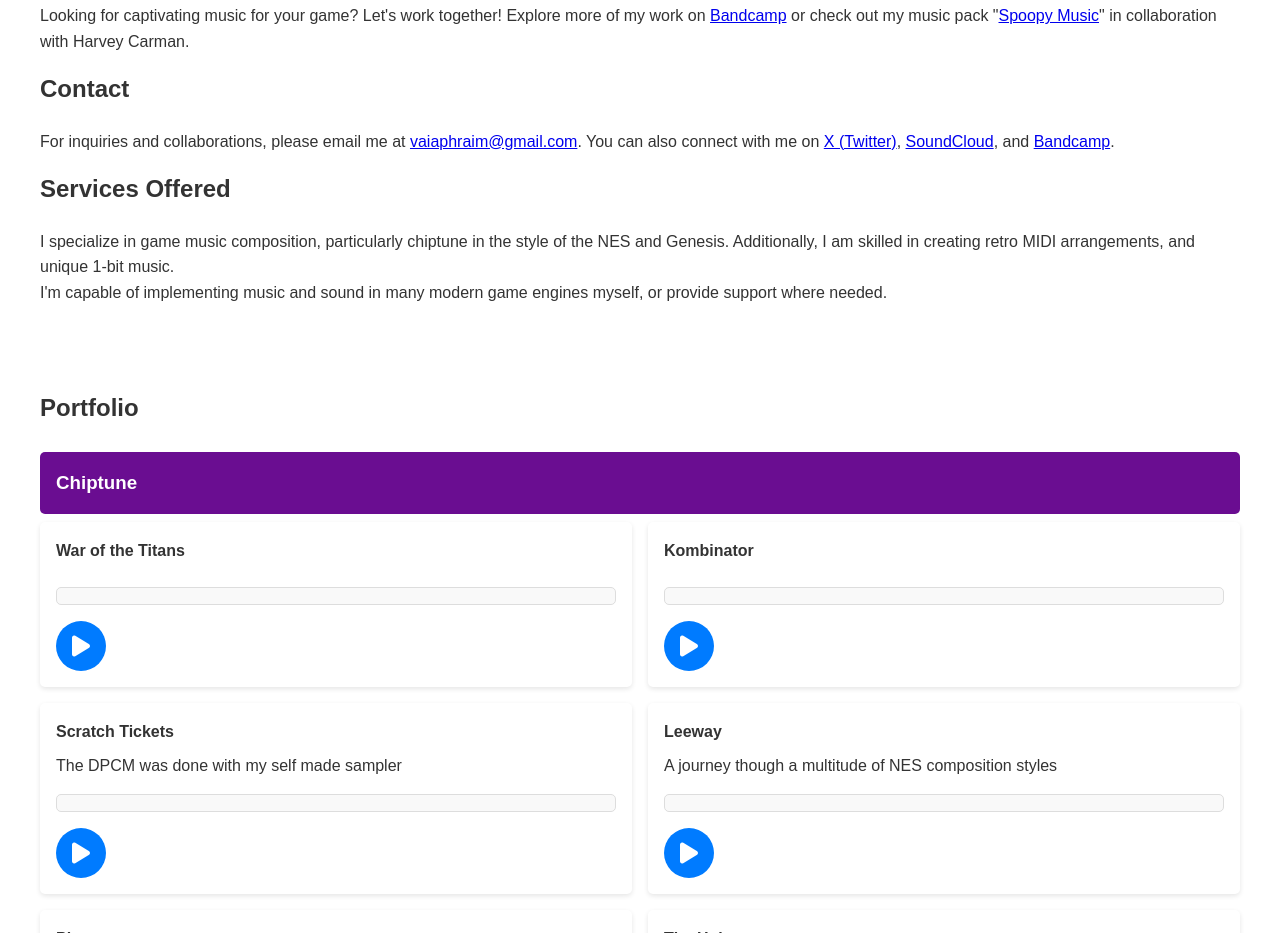
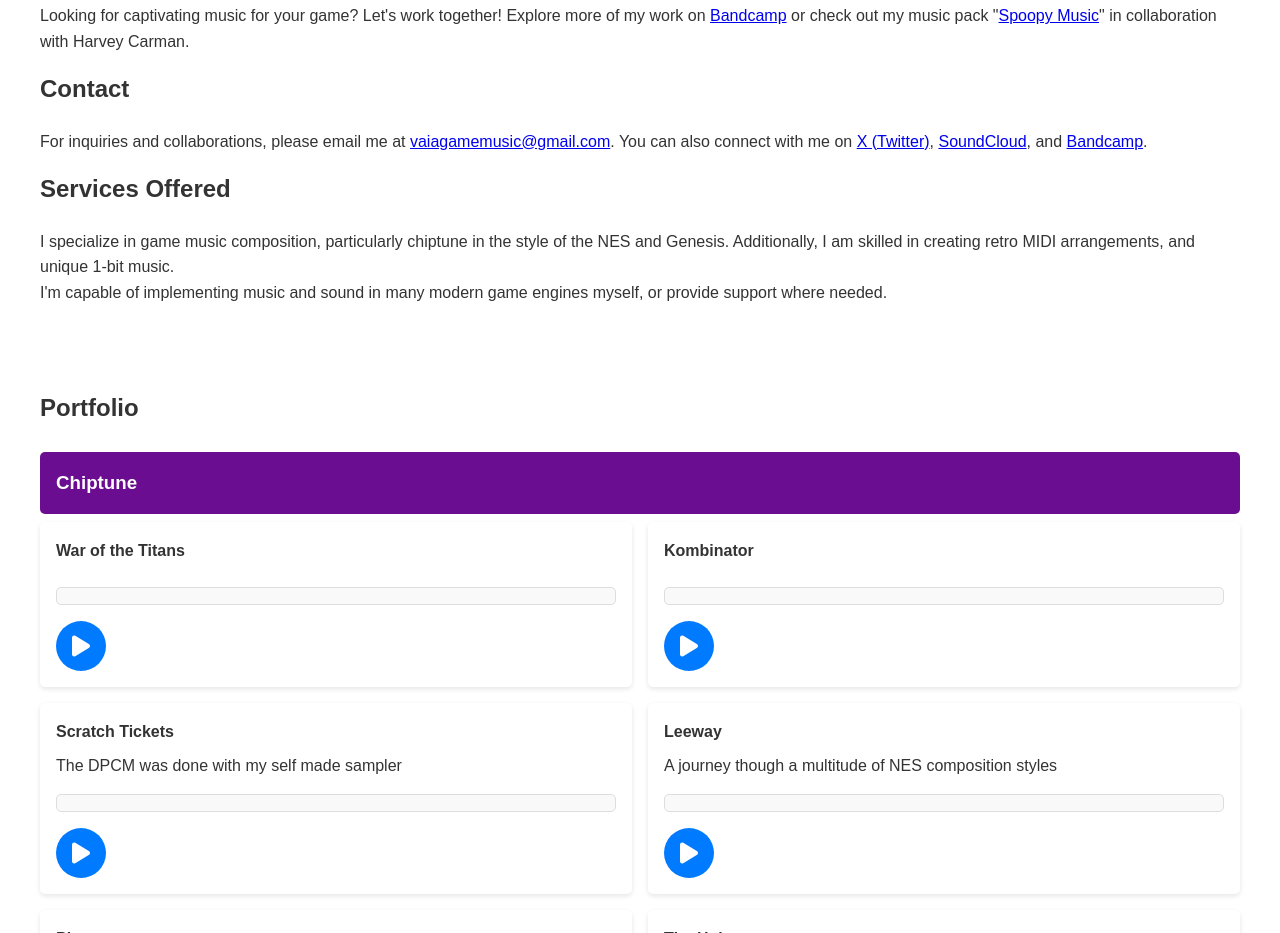
Before and after one commit to 1he0ne/1he0ne.github.io, a plain HTML site: page index.html in a window 1280 px wide. Shown: the part 1371-2304 px from the top of the page. Drawn offline with Linux system fonts and the light colour scheme; a script that the page names is missing.

Commit message:
updated contact email address

```diff
--- a/index.html
+++ b/index.html
@@ -64,7 +64,7 @@
                 <p>Looking for captivating music for your game? Let's work together! Explore more of my work on <a href="https://vaiavgm.bandcamp.com" target="_blank">Bandcamp</a> or check out my music pack "<a href="https://vaiaman.itch.io/spoopy-music" target="_blank">Spoopy Music</a>" in collaboration with Harvey Carman.</p>
 
                 <h2>Contact</h2>
-                <p>For inquiries and collaborations, please email me at <a href="mailto:vaiaphraim@gmail.com">vaiaphraim@gmail.com</a>. You can also connect with me on <a href="https://x.com/VaiaVGM" target="_blank">X (Twitter)</a>, <a href="https://soundcloud.com/vaiavgm" target="_blank">SoundCloud</a>, and <a href="https://vaiavgm.bandcamp.com" target="_blank">Bandcamp</a>.</p>
+                <p>For inquiries and collaborations, please email me at <a href="mailto:vaiagamemusic@gmail.com">vaiagamemusic@gmail.com</a>. You can also connect with me on <a href="https://x.com/VaiaVGM" target="_blank">X (Twitter)</a>, <a href="https://soundcloud.com/vaiavgm" target="_blank">SoundCloud</a>, and <a href="https://vaiavgm.bandcamp.com" target="_blank">Bandcamp</a>.</p>
 
                 <h2>Services Offered</h2>
                 <p>I specialize in game music composition, particularly chiptune in the style of the NES and Genesis. Additionally, I am skilled in creating retro MIDI arrangements, and unique 1-bit music.<br/>I'm capable of implementing music and sound in many modern game engines myself, or provide support where needed.</p>
```
